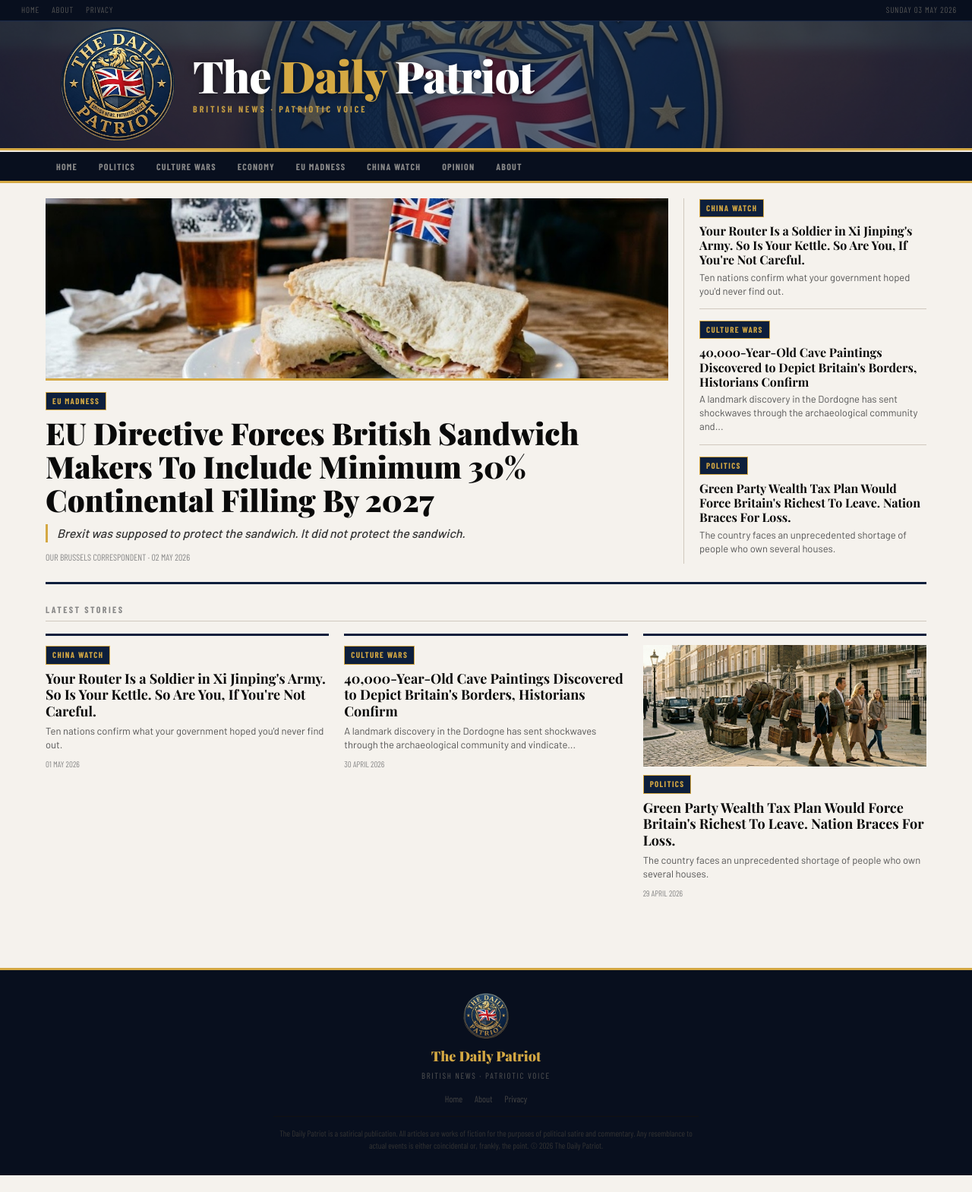
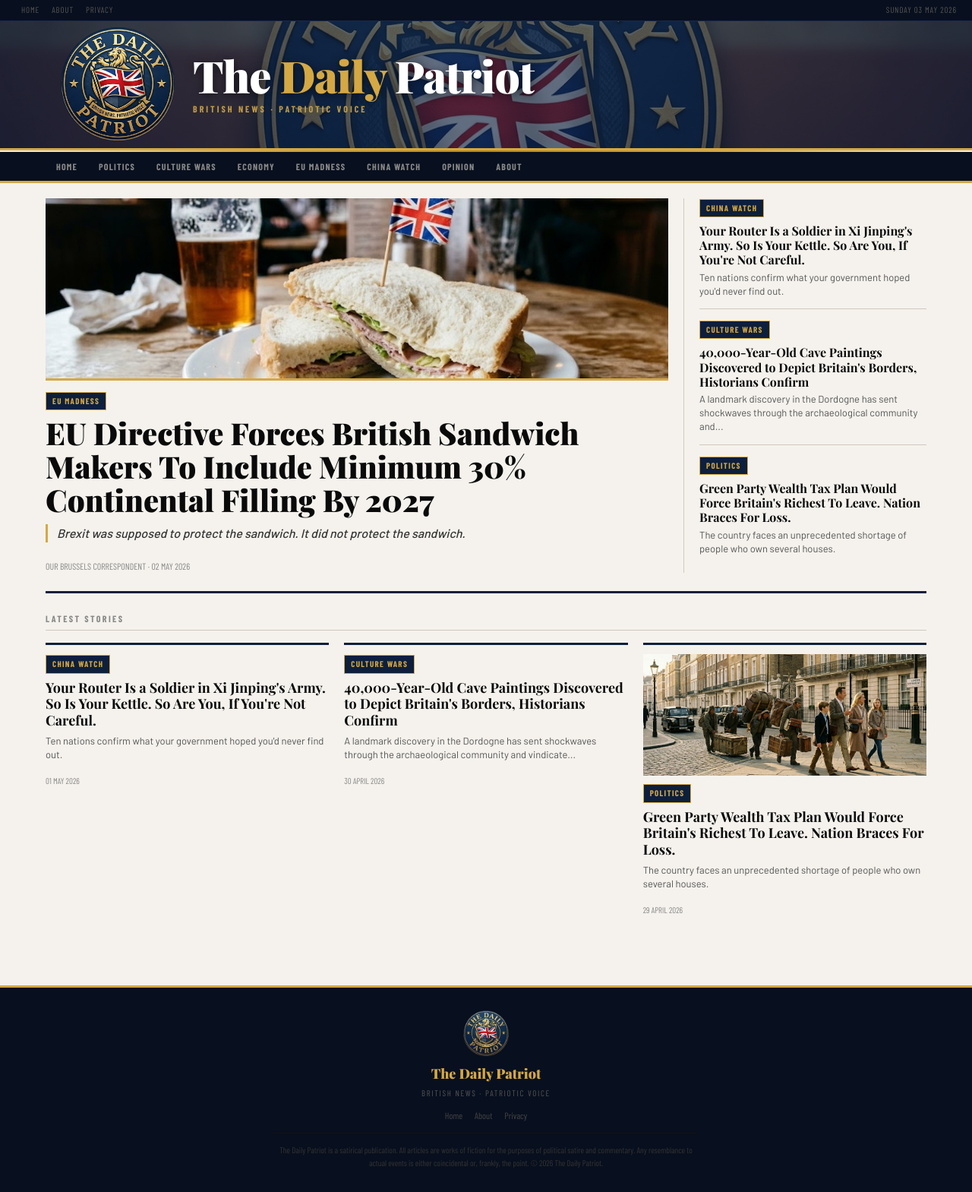
Before and after one commit to matt-palmer999/britishpatriots, a Jekyll site: the page built from index.html, in a window 1280 px wide. Shown: the whole page at 76% size. Built offline with Jekyll 4.4.1, drawn with Linux system fonts in a browser that asks for light colours; some web fonts are replaced; the list of posts is cut into pages by our own code; before the commit the page ends 1547 px from its top, so only the background shows below that.

Commit message:
Add files via upload

```diff
--- a/_layouts/default.html
+++ b/_layouts/default.html
@@ -12,6 +12,7 @@
 :root{--red:#CC0000;--navy:#0d1f3c;--gold:#B8860B;--gold-light:#D4A843;--black:#0a0a0a;--off-white:#F5F2ED;--border:#D0C8BE;--text:#1a1a1a;--mid-grey:#888;}
 *{margin:0;padding:0;box-sizing:border-box;}
 body{font-family:'Barlow',sans-serif;background:var(--off-white);color:var(--text);font-size:15px;line-height:1.5;}
+.container p{margin-bottom:1.4em;}.container p:last-child{margin-bottom:0;}
 .top-bar{background:#080f1e;color:#555;font-family:'Barlow Condensed',sans-serif;font-size:11px;letter-spacing:.08em;text-transform:uppercase;padding:5px 20px;display:flex;justify-content:space-between;align-items:center;border-bottom:1px solid #1a2a4a;}
 .top-bar a{color:#555;text-decoration:none;margin:0 8px;}
 .top-bar a:hover{color:var(--gold-light);}
```
